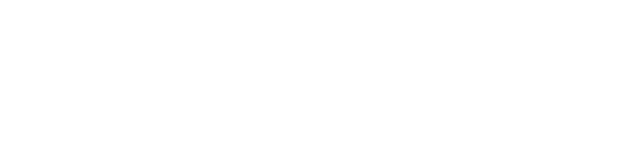
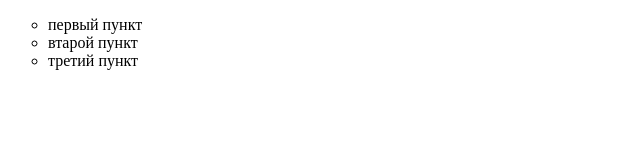
Before and after one commit to daVIDZON/html5, a plain HTML site: page index.html in a window 1280 px wide. Shown: the whole page, without its empty margins (0-640 px from the left). Drawn offline with Linux system fonts and the light colour scheme.

Commit message:
list curse
list curse

```diff
--- a/index.html
+++ b/index.html
@@ -1,12 +1,15 @@
 <!DOCTYPE html>
 <html>
 <head>
-	<meta charset="utf-8">
-	<meta http-equiv="X-UA-Compatible" content="IE=edge">
-	<title></title>
-	<link rel="stylesheet" href="">
-</head>
+	<meta charset="UTF-8">
+	<title>Document</title>
+	</head>
 <body>
+  <ul type="circle">
+  	<li>первый пункт</li>
+  	<li>втарой пункт</li>
+  	<li>третий пункт</li>
+  </ul>
 
 </body>
 </html>
```
